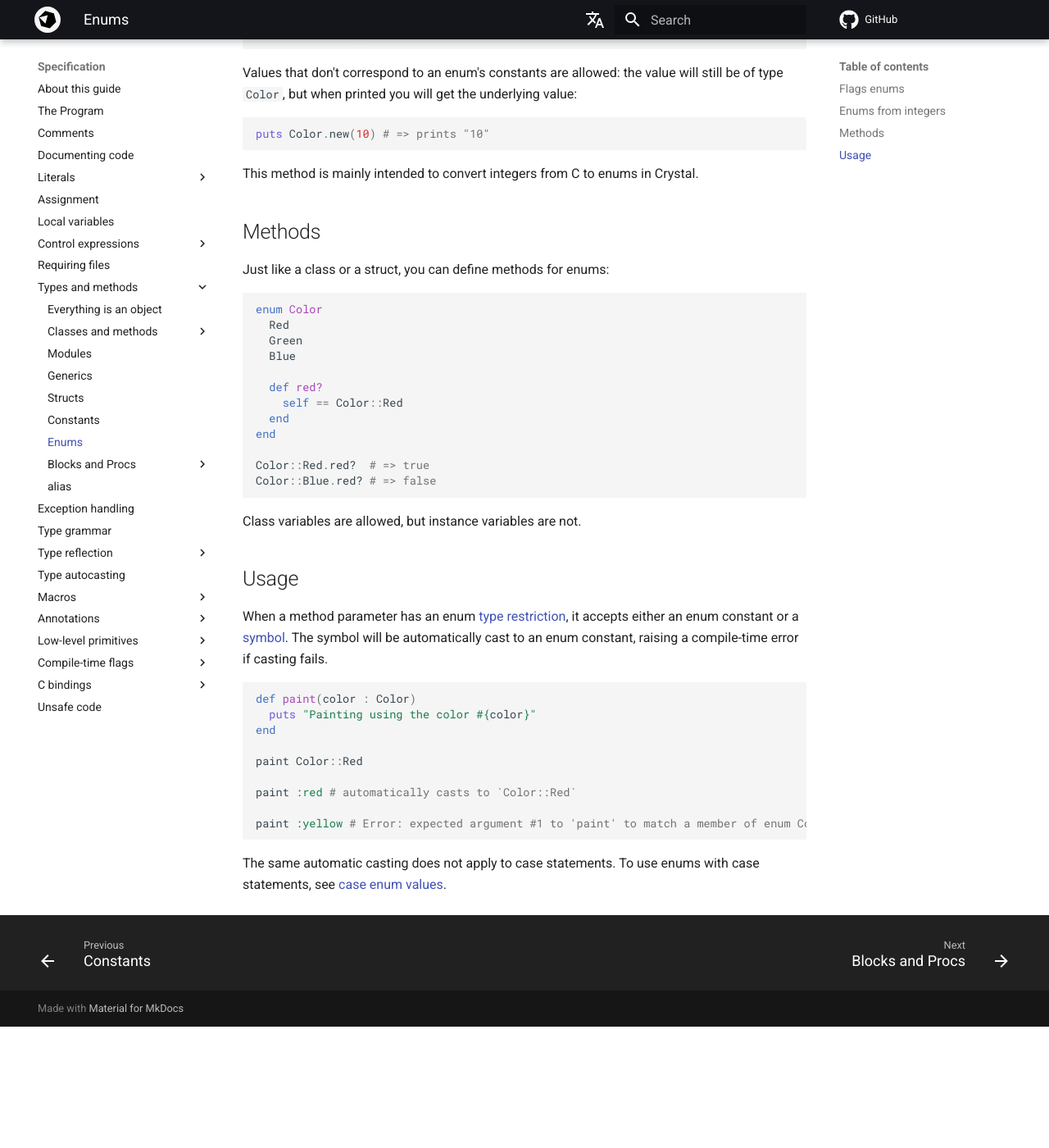
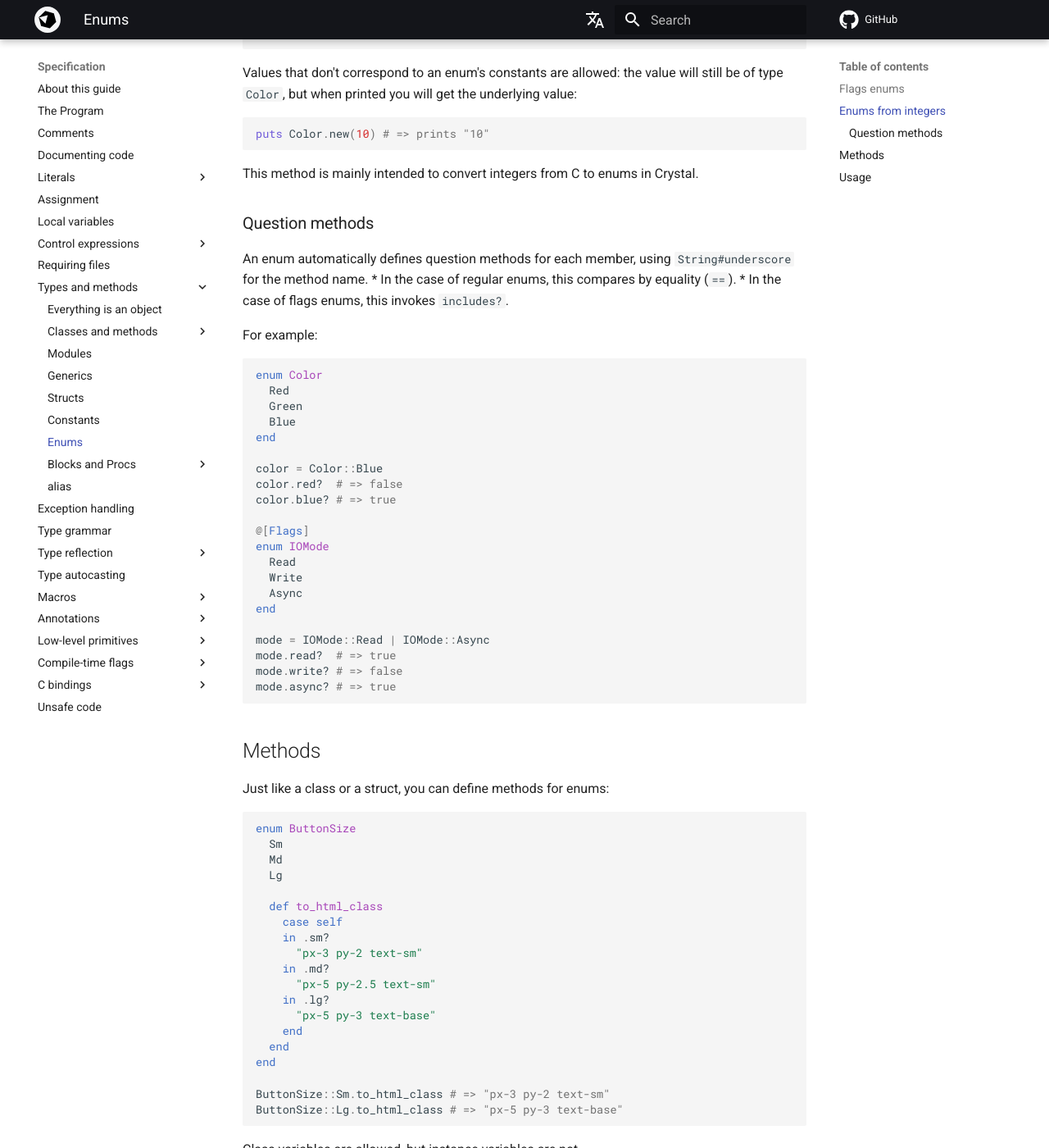
Before and after one commit to crystal-lang/crystal-book, an MkDocs documentation site: the page built from docs/syntax_and_semantics/enum.md, in a window 1280 px wide and 1400 px high, scrolled down 1939 px. Shown: the whole window at 82% size. Built offline with MkDocs 1.6.1 and Material for MkDocs 9.7.7, drawn with Linux system fonts in a browser that asks for light colours; nearby versions of some CDN libraries; library files that are not in the unit come from our copies; comment, search, counter and statistics services are not loaded; the version menu is left out; before the commit the page ends 3191 px from its top, so only the background shows below that.

Commit message:
Update enum.md docs
Add "Question methods" section and add a different example to Methods section

````diff
--- a/docs/syntax_and_semantics/enum.md
+++ b/docs/syntax_and_semantics/enum.md
@@ -97,23 +97,63 @@ puts Color.new(10) # => prints "10"
 
 This method is mainly intended to convert integers from C to enums in Crystal.
 
-## Methods
+### Question methods
 
-Just like a class or a struct, you can define methods for enums:
+An enum automatically defines question methods for each member, using
+`String#underscore` for the method name.
+* In the case of regular enums, this compares by equality (`==`).
+* In the case of flags enums, this invokes `includes?`.
+
+For example:
 
 ```crystal
 enum Color
   Red
   Green
   Blue
+end
 
-  def red?
-    self == Color::Red
+color = Color::Blue
+color.red?  # => false
+color.blue? # => true
+
+@[Flags]
+enum IOMode
+  Read
+  Write
+  Async
+end
+
+mode = IOMode::Read | IOMode::Async
+mode.read?  # => true
+mode.write? # => false
+mode.async? # => true
+```
+
+## Methods
+
+Just like a class or a struct, you can define methods for enums:
+
+```crystal
+enum ButtonSize
+  Sm
+  Md
+  Lg
+
+  def to_html_class
+    case self
+    in .sm?
+      "px-3 py-2 text-sm"
+    in .md?
+      "px-5 py-2.5 text-sm"
+    in .lg?
+      "px-5 py-3 text-base"
+    end
   end
 end
 
-Color::Red.red?  # => true
-Color::Blue.red? # => false
+ButtonSize::Sm.to_html_class # => "px-3 py-2 text-sm"
+ButtonSize::Lg.to_html_class # => "px-5 py-3 text-base"
 ```
 
 Class variables are allowed, but instance variables are not.
````
